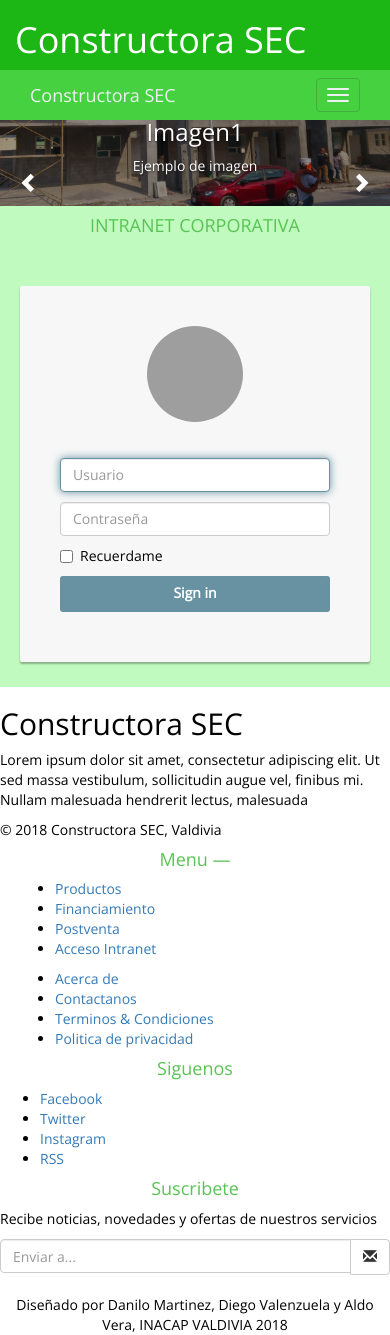
After one commit to IntegracionSoftware704/constructorasecinacap2018, a PHP site: page /view/login.php in a window 390 px wide; the page is wider, and only the part inside the window is pictured. The commit adds this page. Run offline with PHP 8.4, Linux system fonts and the light colour scheme; tables that the repository leaves empty or names only in its code hold one stand-in row (values such as "Sample post"); grey boxes are pictures that could not be loaded.

Commit message:
Add files via upload

```diff
--- a/css/estilos.css
+++ b/css/estilos.css
@@ -4,11 +4,11 @@ html, body {
     font-family: 'Open Sans', sans-serif;
     margin: 0px;
     padding: 0;
+    color: black;
 }
 
 header {
     background-color: #1cb715;
-    color: white;
     margin: 0px;
 }
 
@@ -18,6 +18,7 @@ header {
 
 h4 {
     color: #59c355;
+    text-align: center;
 }
 
 .fondo {
@@ -32,3 +33,7 @@ h4 {
     display: block;
     margin: auto;
 }
+
+h1{
+    color: white;
+}
--- /dev/null
+++ b/css/login.css
@@ -0,0 +1,134 @@
+body, html {
+    height: 100%;
+    background-repeat: no-repeat;
+}
+
+.card-container.card {
+    max-width: 350px;
+    padding: 40px 40px;
+}
+
+.btn {
+    font-weight: 700;
+    height: 36px;
+    -moz-user-select: none;
+    -webkit-user-select: none;
+    user-select: none;
+    cursor: default;
+}
+
+/*
+ * Card component
+ */
+.card {
+    background-color: #F7F7F7;
+    /* just in case there no content*/
+    padding: 20px 25px 30px;
+    margin: 0 auto 25px;
+    margin-top: 50px;
+    /* shadows and rounded borders */
+    -moz-border-radius: 2px;
+    -webkit-border-radius: 2px;
+    border-radius: 2px;
+    -moz-box-shadow: 0px 2px 2px rgba(0, 0, 0, 0.3);
+    -webkit-box-shadow: 0px 2px 2px rgba(0, 0, 0, 0.3);
+    box-shadow: 0px 2px 2px rgba(0, 0, 0, 0.3);
+}
+
+.profile-img-card {
+    width: 96px;
+    height: 96px;
+    margin: 0 auto 10px;
+    display: block;
+    -moz-border-radius: 50%;
+    -webkit-border-radius: 50%;
+    border-radius: 50%;
+}
+
+/*
+ * Form styles
+ */
+.profile-name-card {
+    font-size: 16px;
+    font-weight: bold;
+    text-align: center;
+    margin: 10px 0 0;
+    min-height: 1em;
+}
+
+.reauth-email {
+    display: block;
+    color: #404040;
+    line-height: 2;
+    margin-bottom: 10px;
+    font-size: 14px;
+    text-align: center;
+    overflow: hidden;
+    text-overflow: ellipsis;
+    white-space: nowrap;
+    -moz-box-sizing: border-box;
+    -webkit-box-sizing: border-box;
+    box-sizing: border-box;
+}
+
+.form-signin #inputEmail,
+.form-signin #inputPassword {
+    direction: ltr;
+    height: 44px;
+    font-size: 16px;
+}
+
+.form-signin input[type=email],
+.form-signin input[type=password],
+.form-signin input[type=text],
+.form-signin button {
+    width: 100%;
+    display: block;
+    margin-bottom: 10px;
+    z-index: 1;
+    position: relative;
+    -moz-box-sizing: border-box;
+    -webkit-box-sizing: border-box;
+    box-sizing: border-box;
+}
+
+.form-signin .form-control:focus {
+    border-color: rgb(104, 145, 162);
+    outline: 0;
+    -webkit-box-shadow: inset 0 1px 1px rgba(0,0,0,.075),0 0 8px rgb(104, 145, 162);
+    box-shadow: inset 0 1px 1px rgba(0,0,0,.075),0 0 8px rgb(104, 145, 162);
+}
+
+.btn.btn-signin {
+    /*background-color: #4d90fe; */
+    background-color: rgb(104, 145, 162);
+    /* background-color: linear-gradient(rgb(104, 145, 162), rgb(12, 97, 33));*/
+    padding: 0px;
+    font-weight: 700;
+    font-size: 14px;
+    height: 36px;
+    -moz-border-radius: 3px;
+    -webkit-border-radius: 3px;
+    border-radius: 3px;
+    border: none;
+    -o-transition: all 0.218s;
+    -moz-transition: all 0.218s;
+    -webkit-transition: all 0.218s;
+    transition: all 0.218s;
+}
+
+.btn.btn-signin:hover,
+.btn.btn-signin:active,
+.btn.btn-signin:focus {
+    background-color: rgb(12, 97, 33);
+}
+
+.forgot-password {
+    color: rgb(104, 145, 162);
+}
+
+.forgot-password:hover,
+.forgot-password:active,
+.forgot-password:focus{
+    color: rgb(12, 97, 33);
+}
--- /dev/null
+++ b/index.php
@@ -0,0 +1,4 @@
+<?php
+    require_once("db.php");
+    header("Location: view/index.php");
+?>
--- /dev/null
+++ b/modulos/isLogin.php
@@ -0,0 +1,8 @@
+<?php
+    session_start();
+    $estado = false;
+    if(isset($_SESSION['nom']))
+    {
+        $estado = true;
+    }
+?>
--- /dev/null
+++ b/modulos/logout.php
@@ -0,0 +1,5 @@
+<?php
+    session_start();
+    session_destroy();
+    header("Location: ../index.php");
+?>
--- /dev/null
+++ b/view/footer.php
@@ -0,0 +1,52 @@
+<footer class="footer-bs">
+        <div class="row">
+        	<div class="col-md-3 footer-brand animated fadeInLeft">
+            	<h2>Constructora SEC</h2>
+                <p>Lorem ipsum dolor sit amet, consectetur adipiscing elit. Ut sed massa vestibulum, sollicitudin augue vel, finibus mi. Nullam malesuada hendrerit lectus, malesuada</p>
+                <p>© 2018 Constructora SEC, Valdivia</p>
+            </div>
+        	<div class="col-md-4 footer-nav animated fadeInUp">
+            	<h4>Menu —</h4>
+            	<div class="col-md-6">
+                    <ul class="pages">
+                        <li><a href="#">Productos</a></li>
+                        <li><a href="financiamiento.php">Financiamiento</a></li>
+                        <li><a href="posventa.php">Postventa</a></li>
+                        <li><a href="login.php">Acceso Intranet</a></li>
+                    </ul>
+                </div>
+            	<div class="col-md-6">
+                    <ul class="list">
+                        <li><a href="#">Acerca de</a></li>
+                        <li><a href="contacto.php">Contactanos</a></li>
+                        <li><a href="#">Terminos & Condiciones</a></li>
+                        <li><a href="#">Politica de privacidad</a></li>
+                    </ul>
+                </div>
+            </div>
+        	<div class="col-md-2 footer-social animated fadeInDown">
+            	<h4>Siguenos</h4>
+            	<ul>
+                	<li><a href="#">Facebook</a></li>
+                	<li><a href="#">Twitter</a></li>
+                	<li><a href="#">Instagram</a></li>
+                	<li><a href="#">RSS</a></li>
+                </ul>
+            </div>
+        	<div class="col-md-3 footer-ns animated fadeInRight">
+            	<h4>Suscribete</h4>
+                <p>Recibe noticias, novedades y ofertas de nuestros servicios</p>
+                <p>
+                    <div class="input-group">
+                      <input type="text" class="form-control" placeholder="Enviar a...">
+                      <span class="input-group-btn">
+                        <button class="btn btn-default" type="button"><span class="glyphicon glyphicon-envelope"></span></button>
+                      </span>
+                    </div><!-- /input-group -->
+                 </p>
+            </div>
+        </div>
+    </footer>
+    <section style="text-align:center; margin:10px auto;">Diseñado por Danilo Martinez, Diego Valenzuela y Aldo Vera, INACAP VALDIVIA 2018 </section>
+</body>
+</html>
--- /dev/null
+++ b/view/header.php
@@ -0,0 +1,108 @@
+<!DOCTYPE html>
+<html lang="">
+<head>
+    <meta charset="utf-8">
+    <meta name="viewport" content="width=device-width, initial-scale=1.0">
+    <title>Contructora SEC</title>
+    <link rel=stylesheet href="../css/bootstrap.min.css">
+    <link rel="stylesheet" href="../css/estilos.css">
+    <link rel="stylesheet" href="../css/menu.css">
+    <link rel="stylesheet" href="../css/carousel.css">
+    <link rel="stylesheet" href="../css/footer.css">
+    <link rel="stylesheet" href="../css/login.css">
+    <script src="../js/jquery-3.3.1.min.js"></script>
+    <script src="../js/bootstrap.min.js"></script>
+    <script src="../js/menu.js"></script>
+    <script src="../js/carousel.js"></script>
+    <script src="../js/login.js"></script>
+</head>
+
+<body>
+    <header>
+        <div class="container">
+            <h1>Constructora SEC</h1>
+        </div>
+    </header>
+    <!-----------------------MENU PAGINA-------------------------->
+    <div class="menu-fila">
+        <div class="container">
+  <nav class="navbar-default">
+    <div class="navbar-header">
+    	<button class="navbar-toggle" type="button" data-toggle="collapse" data-target=".js-navbar-collapse">
+			<span class="sr-only">Toggle navigation</span>
+			<span class="icon-bar"></span>
+			<span class="icon-bar"></span>
+			<span class="icon-bar"></span>
+		</button>
+		<a class="navbar-brand" href="index.php">Constructora SEC</a>
+	</div>
+
+	<div class="collapse navbar-collapse js-navbar-collapse">
+		<ul class="nav navbar-nav">
+				<li><a href="financiamiento.php">Financiamiento</a></li>
+				<li><a href="posventa.php">Posventa</a></li>
+				<li><a href="contacto.php">Contactanos</a>
+				</li>
+		</ul>
+        <?php
+            require_once("../modulos/isLogin.php");
+            if($estado)
+            {
+                ?>
+                <ul class="nav navbar-nav navbar-right">
+                <li><a href="panelcontrol.php">Panel de control</a></li>
+                <li class="dropdown">
+                  <a href="#" class="dropdown-toggle" data-toggle="dropdown" role="button" aria-expanded="false">Bienvenido <?php echo $_SESSION['nom']; ?> <span class="caret"></span></a>
+                  <ul class="dropdown-menu" role="menu">
+                    <li><a href="datos.php">Mis datos</a></li>
+                    <li><a href="../modulos/logout.php">Cerrar Sesion</a></li>
+                  </ul>
+                </li>
+                </ul>
+                <?php
+            }
+            else
+            {
+                ?>
+                <ul class="nav navbar-nav navbar-right">
+                    <li><a href="login.php">Iniciar sesion</a></li>
+                </ul>
+                <?php
+            }
+        ?>
+	</div><!-- /.nav-collapse -->
+  </nav>
+</div>
+    </div>
+    <!------------------------------------------------------------>
+    <div id="carousel-example" class="carousel slide" data-ride="carousel">
+      <div class="carousel-inner">
+        <div class="item active">
+          <a href="#"><img src="../img/imagen1.jpg" /></a>
+          <div class="carousel-caption">
+            <h3>Imagen1</h3>
+            <p>Ejemplo de imagen</p>
+          </div>
+        </div>
+        <div class="item">
+          <a href="#"><img src="../img/imagen2.jpg" /></a>
+          <div class="carousel-caption">
+            <h3>Imagen2</h3>
+            <p>Ejemplo de imagen</p>
+          </div>
+        </div>
+        <div class="item">
+          <a href="#"><img src="../img/imagen3.jpg" /></a>
+          <div class="carousel-caption">
+            <h3>Imagen3</h3>
+            <p>Ejemplo de imagen</p>
+          </div>
+        </div>
+      </div>
+      <a class="left carousel-control" href="#carousel-example" data-slide="prev">
+        <span class="glyphicon glyphicon-chevron-left"></span>
+      </a>
+      <a class="right carousel-control" href="#carousel-example" data-slide="next">
+        <span class="glyphicon glyphicon-chevron-right"></span>
+      </a>
+    </div>
--- /dev/null
+++ b/view/login.php
@@ -0,0 +1,31 @@
+<?php
+    require_once("header.php");
+    require_once("../modulos/isLogin.php");
+    if($estado)
+    {
+        header("Location: ../index.php");
+    }
+?>
+<div style="background-color: #c0fabe;">
+    <div class="container">
+        <h4>INTRANET CORPORATIVA</h4>
+        <div class="card card-container">
+            <img id="profile-img" class="profile-img-card" src="//ssl.gstatic.com/accounts/ui/avatar_2x.png" />
+            <p id="profile-name" class="profile-name-card"></p>
+            <form class="form-signin" method="post" action="../controller/verifUsuarios.php">
+                <span id="reauth-email" class="reauth-email"></span>
+                <input type="text" name="usuario" class="form-control" placeholder="Usuario" required autofocus>
+                <input type="password" name="passwd" class="form-control" placeholder="Contraseña" required>
+                <div id="remember" class="checkbox">
+                    <label>
+                        <input type="checkbox" value="remember-me"> Recuerdame
+                    </label>
+                </div>
+                <button class="btn btn-lg btn-primary btn-block btn-signin" type="submit">Sign in</button>
+            </form><!-- /form -->
+        </div><!-- /card-container -->
+    </div><!-- /container -->
+</div>
+<?php
+    require_once("footer.php");
+?>
```
Also changed, not shown: controller/verifUsuarios.php (added, +25 -0 lines), db.php (added, +10 -0 lines), js/login.js (added, +81 -0 lines), model/transacbd.php (added, +23 -0 lines), view/index.php (added, +45 -0 lines), view/panelcontrol.php (added, +18 -0 lines), view/prueba.php (added, +47 -0 lines).
